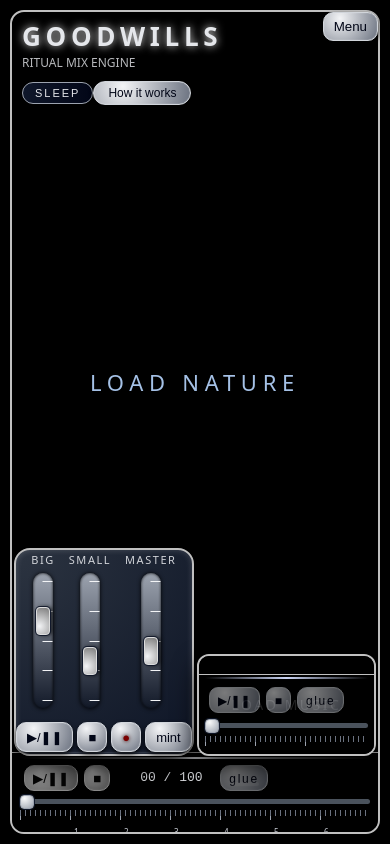
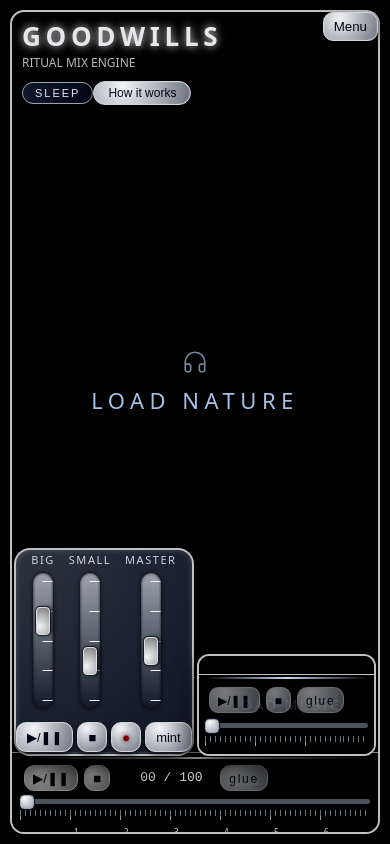
Before and after one commit to bobdryg/goodwills, a React (Vite) app: page / in a window 390 px wide. Built offline with nearby package versions, Linux system fonts and the light colour scheme.

Commit message:
Mobile UI: Headphones icon

```diff
--- a/package.json
+++ b/package.json
@@ -10,6 +10,7 @@
   "dependencies": {
     "jsqr": "^1.4.0",
     "jszip": "^3.10.1",
+    "lucide-react": "^0.574.0",
     "qrcode": "^1.5.4",
     "react": "^18.3.1",
     "react-dom": "^18.3.1"
--- a/src/Studio.tsx
+++ b/src/Studio.tsx
@@ -2,6 +2,8 @@ import React, { useEffect, useRef, useState } from "react";
 import QRCode from "qrcode";
 import jsQR from "jsqr";
 import JSZip from "jszip";
+import { Headphones } from "lucide-react";
+
 
 type ActiveMenu = "none" | "presets" | "share" | "contest" | "nature" | "music";
 
@@ -1183,9 +1185,14 @@ const Studio: React.FC = () => {
     onTimeUpdate={handleBgTimeUpdate}
   />
 
-          {!bgSrc && (
-            <div className="big-center-label">LOAD NATURE</div>
-          )}
+     {!bgSrc && (
+  <div className="big-center-label">
+    <div style={{ display: "flex", flexDirection: "column", alignItems: "center", gap: 10 }}>
+      <Headphones size={26} strokeWidth={1.5} style={{ opacity: 0.7 }} />
+      <span style={{ letterSpacing: "0.25em" }}>LOAD NATURE</span>
+    </div>
+  </div>
+)}
         </div>
 
 {/* MOBILE FLOATS: мини-плеер + микшер опускаем к панели big-controls */}
--- a/vite.config.ts
+++ b/vite.config.ts
@@ -1,7 +1,7 @@
 import { defineConfig } from "vite";
 import react from "@vitejs/plugin-react";
 
-export default defineConfig({
-  base: "/goodwills/",
+export default defineConfig(({ mode }) => ({
+  base: mode === "production" ? "/goodwills/" : "/",
   plugins: [react()],
-});
+}));
```
Also changed, not shown: 1 other file (tests, documents, lock files or other folders).
